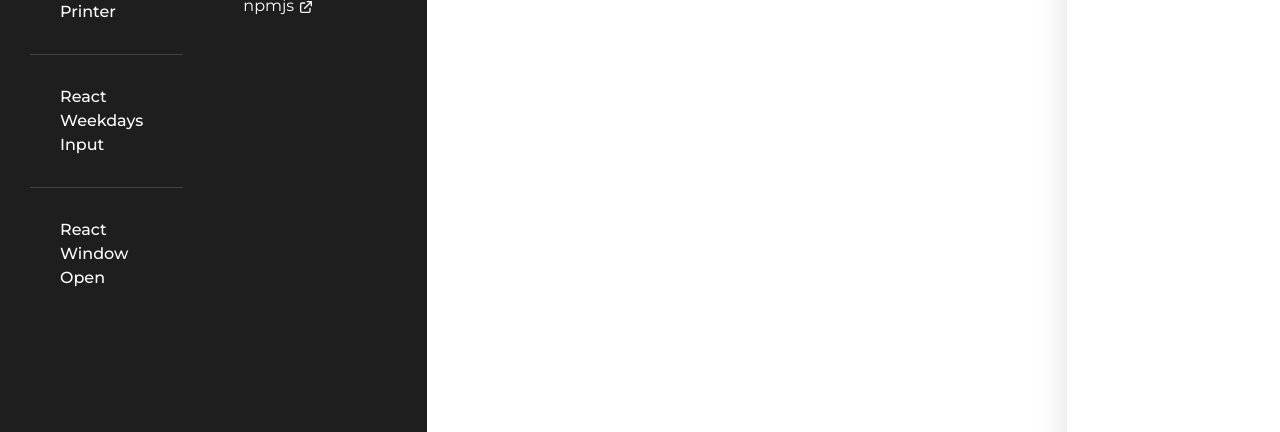
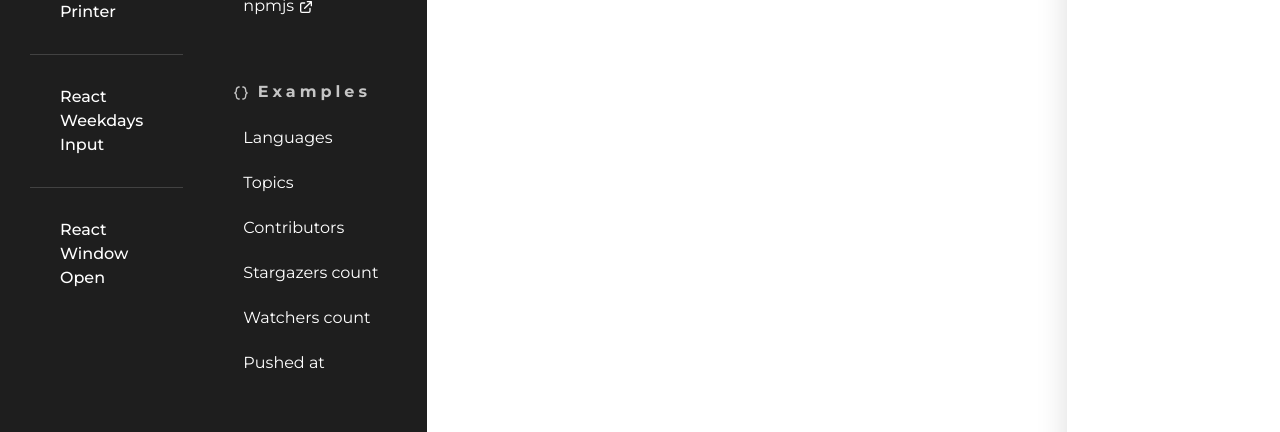
Before and after one commit to axelmy318/axelmy-projects-showcase, a React (Create React App) app: page / in a window 1280 px wide. Both pictures are taken after a click on the element "👏 Packages 👏". Shown: the part 284-716 px from the top of the page. Built offline with nearby package versions, Linux system fonts and the light colour scheme.

Commit message:
Added react-github-scraper documentation

```diff
--- a/package.json
+++ b/package.json
@@ -8,12 +8,11 @@
     "@testing-library/user-event": "^13.5.0",
     "axios": "^0.25.0",
     "bootstrap": "^5.1.3",
-    "html-react-parser": "^1.4.5",
     "react": "^17.0.2",
     "react-bootstrap": "^2.1.1",
     "react-code-blocks": "^0.0.9-0",
     "react-dom": "^17.0.2",
-    "react-github-scraper": "^1.2.0",
+    "react-github-scraper": "^1.5.2",
     "react-icons": "^4.3.1",
     "react-new-window": "^0.2.1",
     "react-readme-printer": "^1.1.3",
--- a/src/Components/App.js
+++ b/src/Components/App.js
@@ -23,7 +23,13 @@ import { IconContext } from 'react-icons/lib';
 import Homepage from './Homepage';
 import ShowRepositoryExample from './examples_ReadmePrinter/ShowRepositoryExample';
 import FunctionExample from './examples_ReadmePrinter/FunctionExample';
-import GithubScraper, { Languages, StargazersCount, Topics } from 'react-github-scraper';
+import GithubScraper, { Contributors, Languages, PushedAt, Size, StargazersCount, Topics } from 'react-github-scraper';
+import LanguagesExample from './examples_GithubScraper/LanguagesExample';
+import TopicsExample from './examples_GithubScraper/TopicsExample';
+import ContributorsExample from './examples_GithubScraper/ContributorsExample';
+import StargazersCountExample from './examples_GithubScraper/StargazersCountExample';
+import WatchersCountExample from './examples_GithubScraper/WatchersCountExample';
+import PushedAtExample from './examples_GithubScraper/PushedAtExample';
 
 const App = () => {
   const [selectedFamily, setSelectedFamily] = useState(null)
@@ -46,7 +52,68 @@ const App = () => {
           },
           npmjs: 'https://www.npmjs.com/package/react-github-scraper',
           installation: 'npm i react-github-scraper',
-          examples: []
+          examples: [
+            {
+              name: 'Languages',
+              file: 'src/Components/examples_GithubScraper/LanguagesExample.js',
+              description: 'A simple example covering how to use the Languages component',
+              component: <LanguagesExample />,
+              defaults: [
+                {property: 'label', type: 'string', value: `null`},
+                {property: 'maxDisplayed', type: 'number', value: `7`},
+              ]
+            },
+            {
+              name: 'Topics',
+              file: 'src/Components/examples_GithubScraper/TopicsExample.js',
+              description: 'A simple example covering how to use the Topics component',
+              component: <TopicsExample />,
+              defaults: [
+                {property: 'label', type: 'string', value: `null`}
+              ]
+            },
+            {
+              name: 'Contributors',
+              file: 'src/Components/examples_GithubScraper/ContributorsExample.js',
+              description: 'A simple example covering how to use the Contributors component',
+              component: <ContributorsExample />,
+              defaults: [
+                {property: 'label', type: 'string', value: `null`},
+                {property: 'maxDisplayed', type: 'number', value: `7`},
+              ]
+            },
+            {
+              name: 'Stargazers count',
+              file: 'src/Components/examples_GithubScraper/StargazersCountExample.js',
+              description: 'A simple example covering how to use the StargazersCount component',
+              component: <StargazersCountExample />,
+              defaults: [
+                {property: 'label', type: 'string', value: `null`},
+                {property: 'prefix', type: 'string', value: `null`},
+              ]
+            },
+            {
+              name: 'Watchers count',
+              file: 'src/Components/examples_GithubScraper/WatchersCountExample.js',
+              description: 'A simple example covering how to use the WatchersCount component',
+              component: <WatchersCountExample />,
+              defaults: [
+                {property: 'label', type: 'string', value: `null`},
+                {property: 'prefix', type: 'string', value: `null`},
+              ]
+            },
+
+            {
+              name: 'Pushed at',
+              file: 'src/Components/examples_GithubScraper/PushedAtExample.js',
+              description: 'A simple example covering how to use the PushedAt component',
+              component: <PushedAtExample />,
+              defaults: [
+                {property: 'label', type: 'string', value: `null`},
+                {property: 'showAsDate', type: 'bool', value: `false`},
+              ]
+            },
+          ]
         },
         {
           type: 'package',
@@ -343,16 +410,22 @@ const App = () => {
                         {selectedTab.type === 'readme' && <div className='readme-page'>
 
                         <Row className='no-side-margin' style={{height: '100vh'}}>
-                            <Col md={9} className='no-padding'>
+                            <Col md={9} className='no-padding readme-col'>
                               <MarkdownPrinter username={selectedTab.item.github.username} repository={selectedTab.item.github.repository} branch={selectedTab.item.github.mainBranch} />
                             </Col>
                             <Col md={3} className='no-padding github-scraper-sidebar'>
-                                <GithubScraper  username={selectedTab.item.github.username} repository={selectedTab.item.github.repository} branch={selectedTab.item.github.mainBranch} >
-                                    <Languages label={'Languages'} />
-                                    <div className='separator'></div>
+                                <GithubScraper username={selectedTab.item.github.username} repository={selectedTab.item.github.repository} branch={selectedTab.item.github.mainBranch} >
                                     <StargazersCount prefix="⭐&nbsp;" label={'Stargazers count'} />
                                     <div className='separator'></div>
+                                    <div><Languages label={'Languages'} /></div>
+                                    <div className='separator'></div>
                                     <Topics label={'Topics'} />
+                                    <div className='separator'></div>
+                                    <Contributors label={'Contributors'} />
+                                    <div className='separator'></div>
+                                    <PushedAt label={'Last push'} />
+                                    <div className='separator'></div>
+                                    <Size label={'Size'} />
                                 </GithubScraper>
                             </Col>
                         </Row>
--- /dev/null
+++ b/src/Components/examples_GithubScraper/ContributorsExample.js
@@ -0,0 +1,15 @@
+import React from 'react'
+import GithubScraper, { Contributors } from 'react-github-scraper'
+
+const ContributorsExample = () => {
+    return (
+        <GithubScraper username='Facebook' repository='react' branch='main'>
+            <Contributors
+                label={'Fetching "Facebook/react" contributors'}
+                maxDisplayed={13}
+            />
+        </GithubScraper>
+    )
+}
+
+export default ContributorsExample
--- /dev/null
+++ b/src/Components/examples_GithubScraper/LanguagesExample.js
@@ -0,0 +1,15 @@
+import React from 'react'
+import GithubScraper, { Languages } from 'react-github-scraper'
+
+const LanguagesExample = () => {
+    return (
+        <GithubScraper username='Facebook' repository='react' branch='main'>
+            <Languages
+                label={'Fetching "Facebook/react" languages'}
+                maxDisplayed={4}
+            />
+        </GithubScraper>
+    )
+}
+
+export default LanguagesExample
--- /dev/null
+++ b/src/Components/examples_GithubScraper/PushedAtExample.js
@@ -0,0 +1,19 @@
+import React from 'react'
+import GithubScraper, { PushedAt } from 'react-github-scraper'
+
+const PushedAtExample = () => {
+    return (
+        <GithubScraper username='Facebook' repository='react' branch='main'>
+            <PushedAt
+                label={'Last pushed'}
+            />
+
+            <PushedAt
+                label={'Last pushed'}
+                showAsDate={true}
+            />
+        </GithubScraper>
+    )
+}
+
+export default PushedAtExample
--- /dev/null
+++ b/src/Components/examples_GithubScraper/StargazersCountExample.js
@@ -0,0 +1,15 @@
+import React from 'react'
+import GithubScraper, { StargazersCount } from 'react-github-scraper'
+
+const StargazersCountExample = () => {
+    return (
+        <GithubScraper username='Facebook' repository='react' branch='main'>
+            <StargazersCount
+                label={'Fetching "Facebook/react" stargazers count'}
+                prefix={'⭐'}
+            />
+        </GithubScraper>
+    )
+}
+
+export default StargazersCountExample
--- /dev/null
+++ b/src/Components/examples_GithubScraper/TopicsExample.js
@@ -0,0 +1,14 @@
+import React from 'react'
+import GithubScraper, { Topics } from 'react-github-scraper'
+
+const TopicsExample = () => {
+    return (
+        <GithubScraper username='Facebook' repository='react' branch='main'>
+            <Topics
+                label={'Fetching "Facebook/react" topics'}
+            />
+        </GithubScraper>
+    )
+}
+
+export default TopicsExample
--- /dev/null
+++ b/src/Components/examples_GithubScraper/WatchersCountExample.js
@@ -0,0 +1,15 @@
+import React from 'react'
+import GithubScraper, { WatchersCount } from 'react-github-scraper'
+
+const WatchersCountExample = () => {
+    return (
+        <GithubScraper username='Facebook' repository='react' branch='main'>
+            <WatchersCount
+                label={'Fetching "Facebook/react" watchers count'}
+                prefix={'👀'}
+            />
+        </GithubScraper>
+    )
+}
+
+export default WatchersCountExample
--- a/src/index.css
+++ b/src/index.css
@@ -269,10 +269,19 @@ h5 {
 .github-scraper-component {
   margin: 30px 0px;
 }
-/*-*/
+
+.component-languages .github-scraper-component-content {
+  width: 80%;
+  margin: 0 auto;
+}
+
+.readme-col {
+  /*box-shadow: 2px 0px 30px 1px #dadada;*/
+}
+
 .github-scraper-sidebar {
   padding-left: 20px !important;
-  box-shadow: 2px 0px 30px 1px #dadada;
+ box-shadow: 2px 0px 30px 1px #dadada;
 }
 
 .github-scraper-component .github-scraper-component-label {
```
Also changed, not shown: 1 other file (tests, documents, lock files or other folders).
